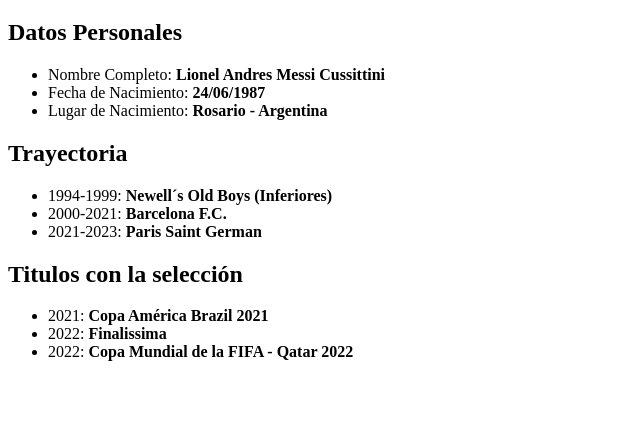
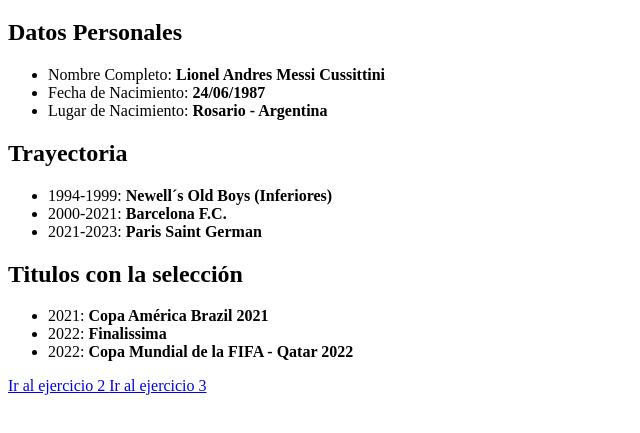
Before and after one commit to MauroEGalvan/oficial, a plain HTML site: page Desafio de Seccion -1/index1.html in a window 1280 px wide. Shown: the part 61-494 px from the top of the page, without its empty margins (0-640 px from the left). Drawn offline with Linux system fonts and the light colour scheme.

Commit message:
vincular htmls

```diff
--- a/Desafio de Seccion -1/index1.html
+++ b/Desafio de Seccion -1/index1.html
@@ -3,7 +3,7 @@
   <head>
     <meta charset="UTF-8" />
     <meta name="viewport" content="width=device-width, initial-scale=1.0" />
-    <title>Ejercicio de Listas</title>
+    <title>Ejercicio 1: Listas</title>
   </head>
   <body>
     <header>
@@ -33,6 +33,10 @@
           <li>2022: <b>Finalissima</b></li>
           <li>2022: <b>Copa Mundial de la FIFA - Qatar 2022</b></li>
         </ul>
+        <div>
+          <a href="./index2.html"> Ir al ejercicio 2 </a>
+          <a href="./index3.html"> Ir al ejercicio 3 </a>
+        </div>
       </section>
     </main>
   </body>
```
Also changed, not shown: Desafio de Seccion -1/index2.html (+1 -1 lines), Desafio de Seccion -1/index3.html (+1 -1 lines).
